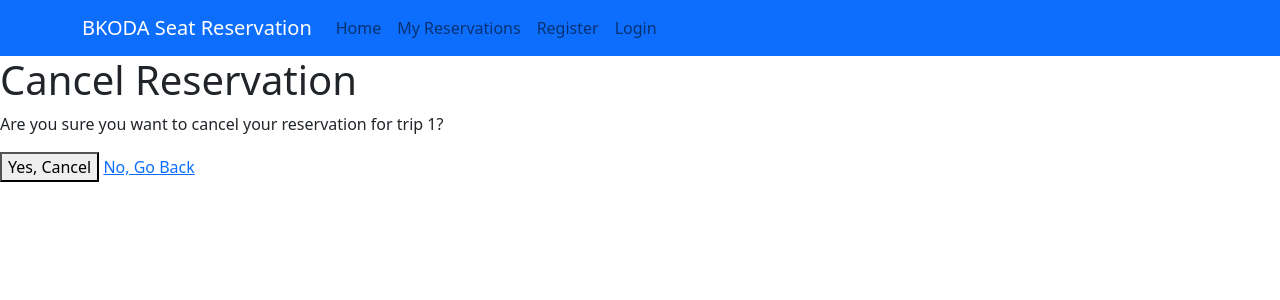
After one commit to keelam13/bkoda_seat_reservation, a Django app: template templates/reservation/cancel_confirmation.html in a window 1280 px wide. The commit adds this page. Shown: the top 300 px of the page. Run offline with Django 4.2, Linux system fonts and the light colour scheme; the template is opened without the code that fills it: most values are stand-ins (such as "Sample title", 1, 10 or a date in 2020).

Commit message:
Add function to cancel reservation and confirm it

```diff
--- a/bkoda/urls.py
+++ b/bkoda/urls.py
@@ -37,4 +37,5 @@ urlpatterns = [
     path('create/<int:trip_id>', views.make_reservation, name="make_reservation"),
     path('reservation_list/', views.reservation_list, name="reservation_list"),
     path('edit/<int:reservation_id>/', views.edit_reservation, name='edit_reservation'),
+    path('cancel/<int:reservation_id>/', views.cancel_reservation, name='cancel_reservation'),
 ]
--- /dev/null
+++ b/templates/reservation/cancel_confirmation.html
@@ -0,0 +1,14 @@
+{% extends 'base.html' %}
+
+{% block content %}
+  <h1>Cancel Reservation</h1>
+
+  <p>Are you sure you want to cancel your reservation for trip {{ reservation.trip.trip_number }}?</p>
+
+  <form method="post">
+    {% csrf_token %}
+    <button type="submit">Yes, Cancel</button>
+    <a href="{% url 'reservation_list' %}">No, Go Back</a>
+  </form>
+
+{% endblock %}
--- a/templates/reservation/reservation_list.html
+++ b/templates/reservation/reservation_list.html
@@ -1,6 +1,7 @@
 {% extends 'base.html' %}
 {% url 'home' as home_url %}
 {% url 'edit_reservation' %}
+"{% url 'cancel_reservation' %}"
 {% load custom_filters %}
 
 
@@ -32,7 +33,7 @@
                     <span>Past Trip</span>
                     {% else %}
                     <a href="{% url 'edit_reservation' reservation.id %}" class="btn btn-primary btn-sm">Update Seats</a>
-                    <a href="#" class="btn btn-danger btn-sm">Cancel</a>
+                    <a href="{% url 'cancel_reservation' reservation.id %}" class="btn btn-danger btn-sm">Cancel</a>
                     {% endif %}
                 </td>
             </tr>
```
Also changed, not shown: reservation/views.py (+18 -0 lines).
